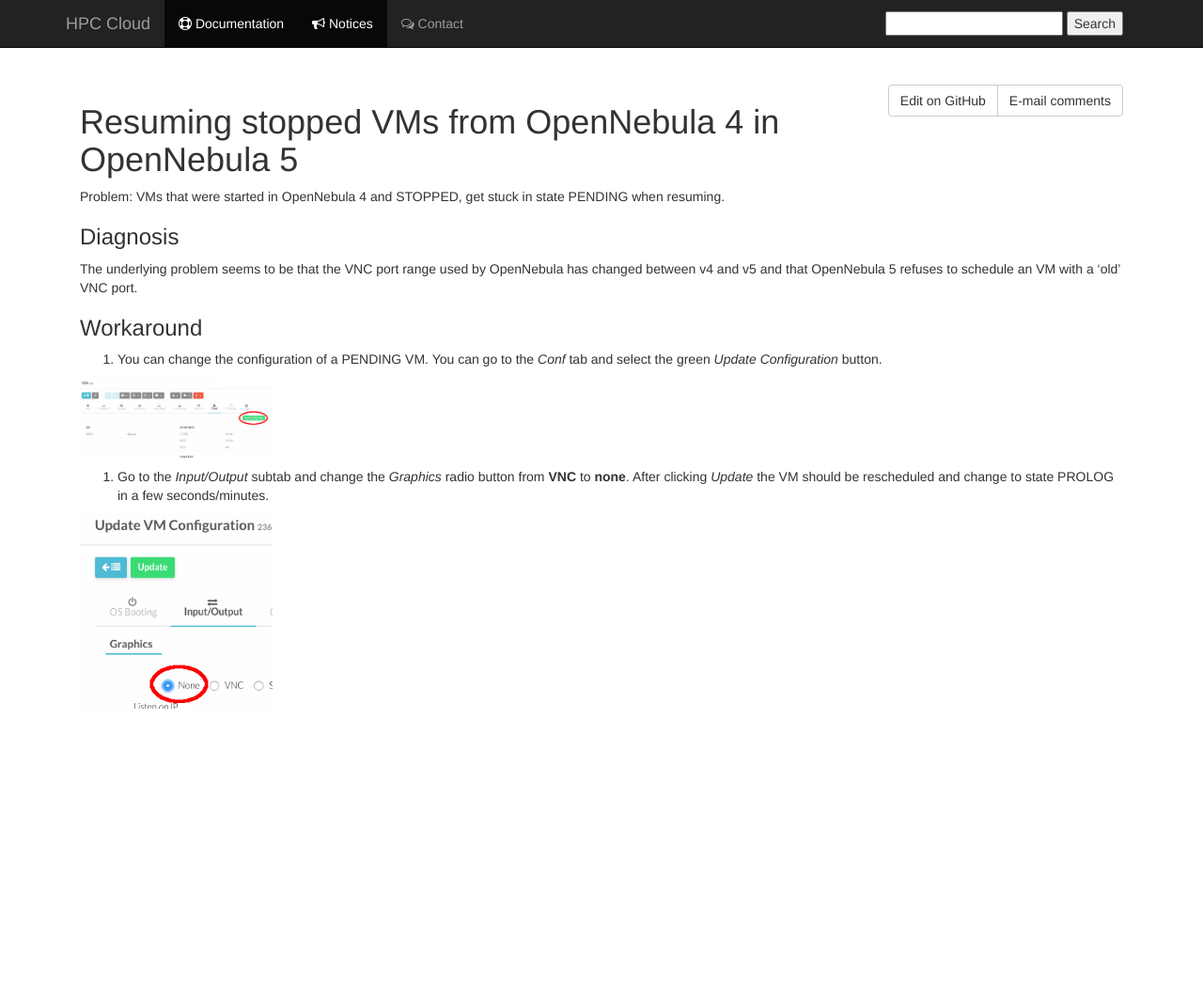
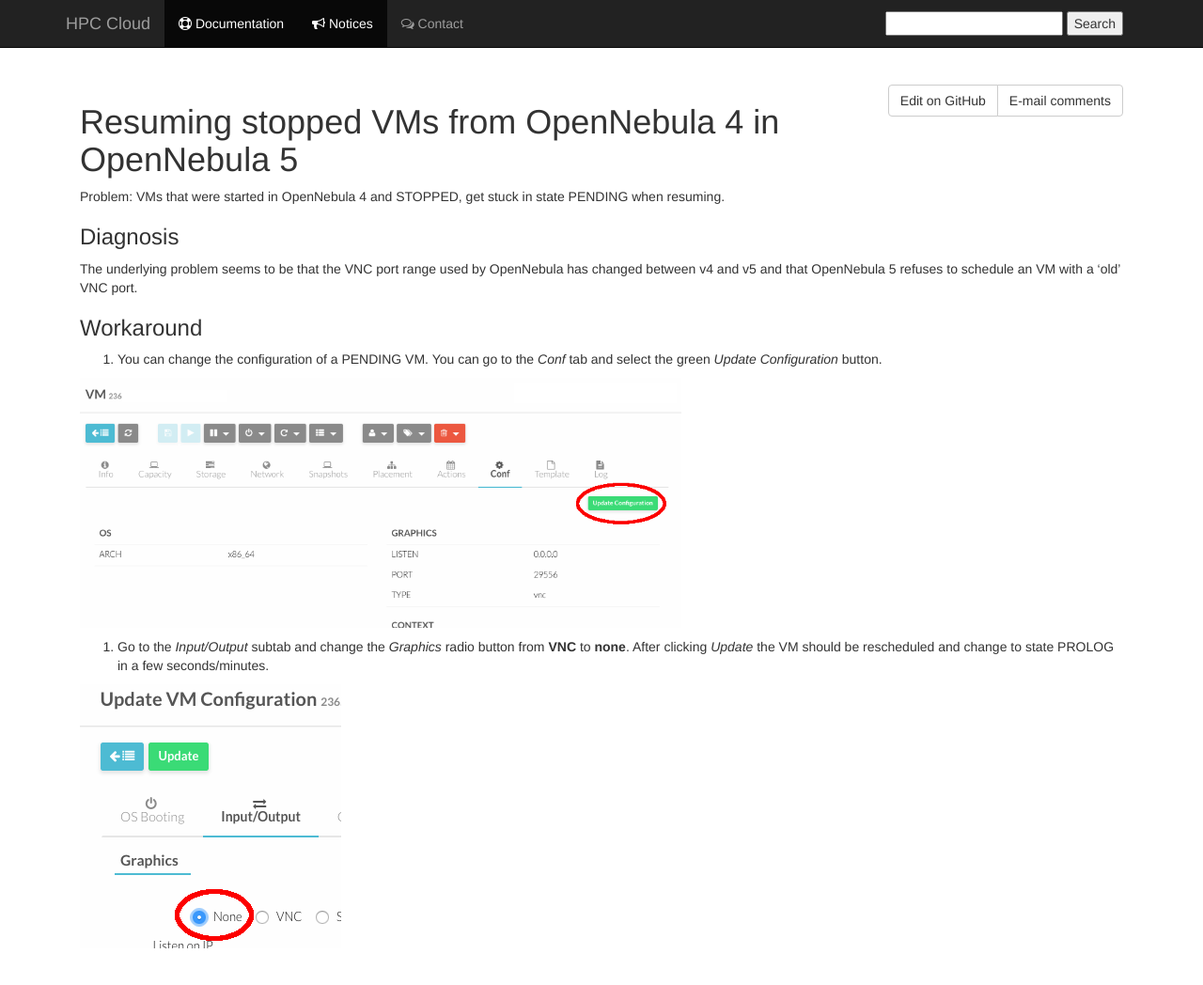
Before and after one commit to sara-nl/clouddocs, a Jekyll site: the page built from notices/stopped_one4_to_5.markdown, in a window 1280 px wide and 1059 px high. Shown: the top 1048 px of the window at 94% size. Built offline with Jekyll 4.4.1, drawn with Linux system fonts in a browser that asks for light colours; nearby versions of some CDN libraries; our own code applies the rules of GitHub Pages for plain Markdown files.

Commit message:
Image width

```diff
--- a/notices/stopped_one4_to_5.markdown
+++ b/notices/stopped_one4_to_5.markdown
@@ -13,10 +13,10 @@
 ### Workaround
 
 1. You can change the configuration of a PENDING VM. You can go to the _Conf_ tab and select the green _Update Configuration_ button.
-<div style="max-width:205px;" markdown="1">
+<div style="max-width:640px;" markdown="1">
 ![Update configuration](/images/update_config.png)
 </div>
 1. Go to the _Input/Output_ subtab and change the _Graphics_ radio button from **VNC** to **none**. After clicking _Update_ the VM should be rescheduled and change to state PROLOG in a few seconds/minutes.
-<div style="max-width:205px;" markdown="1">
+<div style="max-width:640px;" markdown="1">
 ![Update configuration](/images/update_no_vnc.png)
 </div>
```
